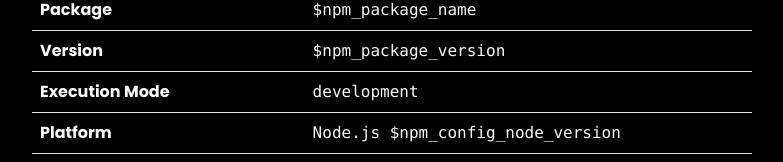
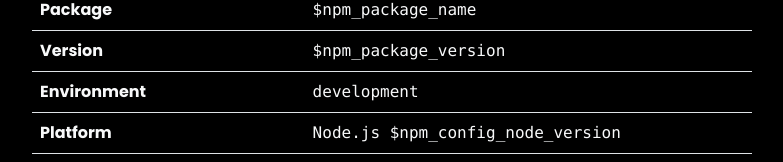
Before and after one commit to Amphere-Ltd/Amphere-WebApp, a React (Create React App) app: page /developer-data in a window 1280 px wide. Shown: the part 459-621 px from the top of the page, without its empty margins (248-1031 px from the left). Built offline with nearby package versions, Linux system fonts and the light colour scheme; no server answers.

Commit message:
Update developer-data.js

```diff
--- a/src/components/common/developer-data.js
+++ b/src/components/common/developer-data.js
@@ -46,7 +46,7 @@ class DeveloperData extends React.Component {
                 <td className="font-monospace">{versionNumber}</td>
               </tr>
               <tr>
-                <th scope="row">Execution Mode</th>
+                <th scope="row">Environment</th>
                 <td className="font-monospace">{executionMode}</td>
               </tr>
               <tr>
```
